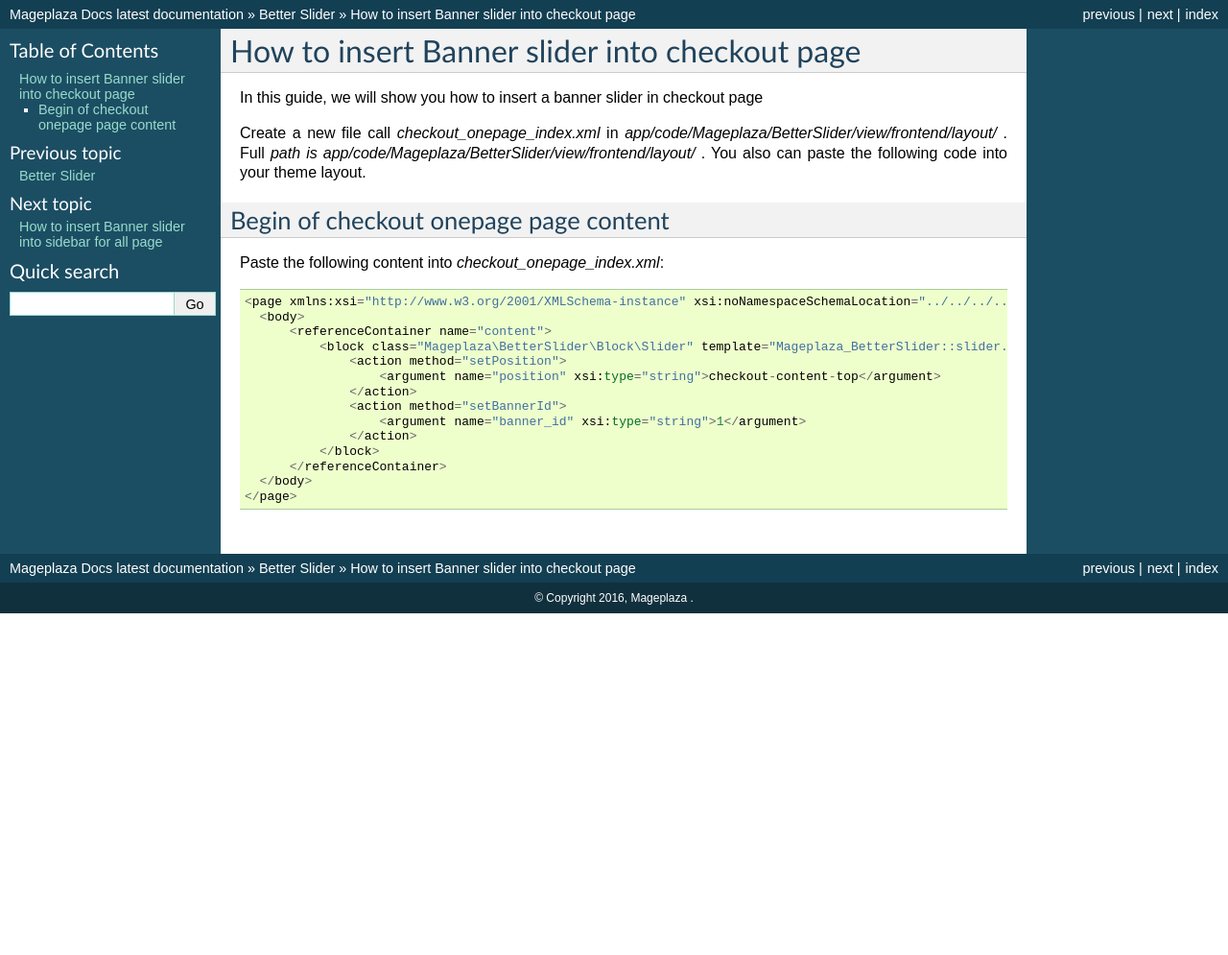
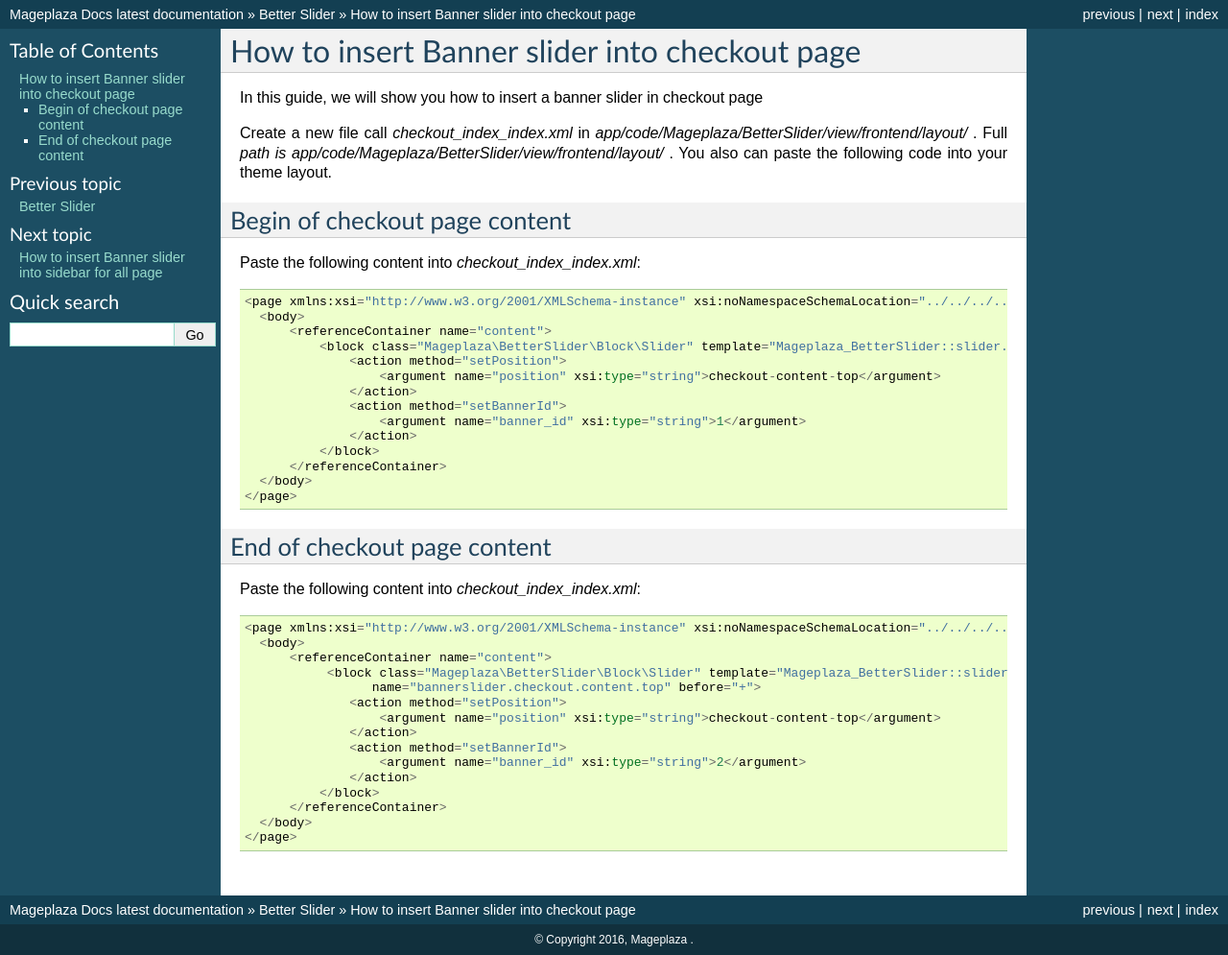
Before and after one commit to magepages/mpdocs, a Sphinx documentation site: the page built from docs/banner-slider-m2/how-to-insert-banner-slider-into-checkout-pages.rst, in a window 1280 px wide. Shown: the whole page at 96% size. Built offline with Sphinx 7.4.7, drawn with Linux system fonts in a browser that asks for light colours; pages that are not in the unit, such as notebooks, are missing from menus; before the commit the page ends 900 px from its top, so only the background shows below that.

Commit message:
Update how-to-insert-banner-slider-into-checkout-pages.rst

```diff
--- a/docs/banner-slider-m2/how-to-insert-banner-slider-into-checkout-pages.rst
+++ b/docs/banner-slider-m2/how-to-insert-banner-slider-into-checkout-pages.rst
@@ -4,14 +4,14 @@
 
 In this guide, we will show you how to insert a banner slider in checkout page
 
-Create a new file call `checkout_onepage_index.xml` in `app/code/Mageplaza/BetterSlider/view/frontend/layout/` . Full `path is app/code/Mageplaza/BetterSlider/view/frontend/layout/` . You also can paste the following code into your theme layout.
+Create a new file call `checkout_index_index.xml` in `app/code/Mageplaza/BetterSlider/view/frontend/layout/` . Full `path is app/code/Mageplaza/BetterSlider/view/frontend/layout/` . You also can paste the following code into your theme layout.
 
 
-Begin of checkout onepage page content
+Begin of checkout page content
 -----------------------------------------------
 
 
-Paste the following content into `checkout_onepage_index.xml`::
+Paste the following content into `checkout_index_index.xml`::
 
   <page xmlns:xsi="http://www.w3.org/2001/XMLSchema-instance" xsi:noNamespaceSchemaLocation="../../../../../../../lib/internal/Magento/Framework/View/Layout/etc/page_configuration.xsd">
     <body>
@@ -27,3 +27,26 @@
         </referenceContainer>
     </body>
   </page>
+
+
+
+End of checkout page content
+------------------------------------
+
+Paste the following content into `checkout_index_index.xml`::
+
+    <page xmlns:xsi="http://www.w3.org/2001/XMLSchema-instance" xsi:noNamespaceSchemaLocation="../../../../../../../lib/internal/Magento/Framework/View/Layout/etc/page_configuration.xsd">
+      <body>
+          <referenceContainer name="content">
+               <block class="Mageplaza\BetterSlider\Block\Slider" template="Mageplaza_BetterSlider::slider.phtml"
+                     name="bannerslider.checkout.content.top" before="+">
+                  <action method="setPosition">
+                      <argument name="position" xsi:type="string">checkout-content-top</argument>
+                  </action>
+                  <action method="setBannerId">
+                      <argument name="banner_id" xsi:type="string">2</argument>
+                  </action>
+              </block>
+          </referenceContainer>
+      </body>
+    </page>
```
